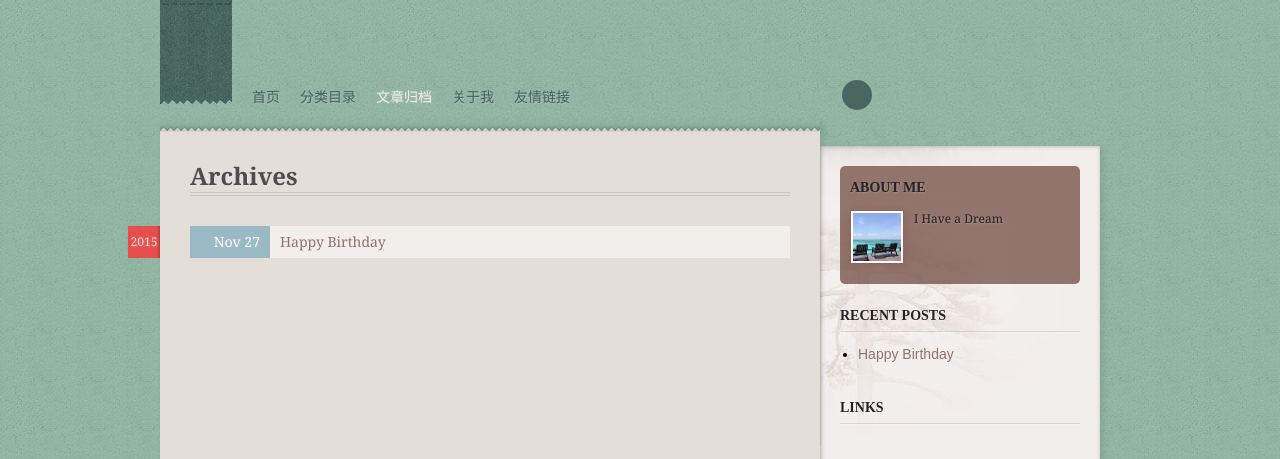
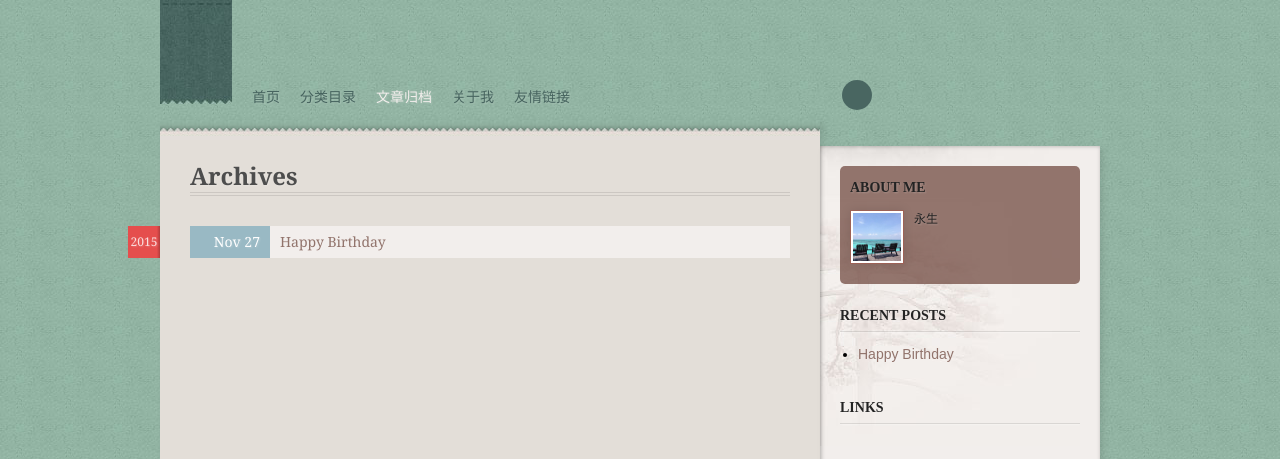
Before and after one commit to odoem/odoem, a Jekyll site: the page built from archives.html, in a window 1280 px wide. Shown: the top 459 px of the page. Built offline with Jekyll 4.4.1, drawn with Linux system fonts in a browser that asks for light colours; nearby versions of some CDN libraries; some web fonts are replaced.

Commit message:
modify the brief for myself

```diff
--- a/_config.yml
+++ b/_config.yml
@@ -65,7 +65,7 @@ author:
     name: odoem
     email: zorol@126.com
     imageLink: /images/header.jpg
-    simpleIntro: I Have a Dream
+    simpleIntro: 永生
     detailIntro:
       <p>学习股票</p>
       <p>学习计算机</p>
```
